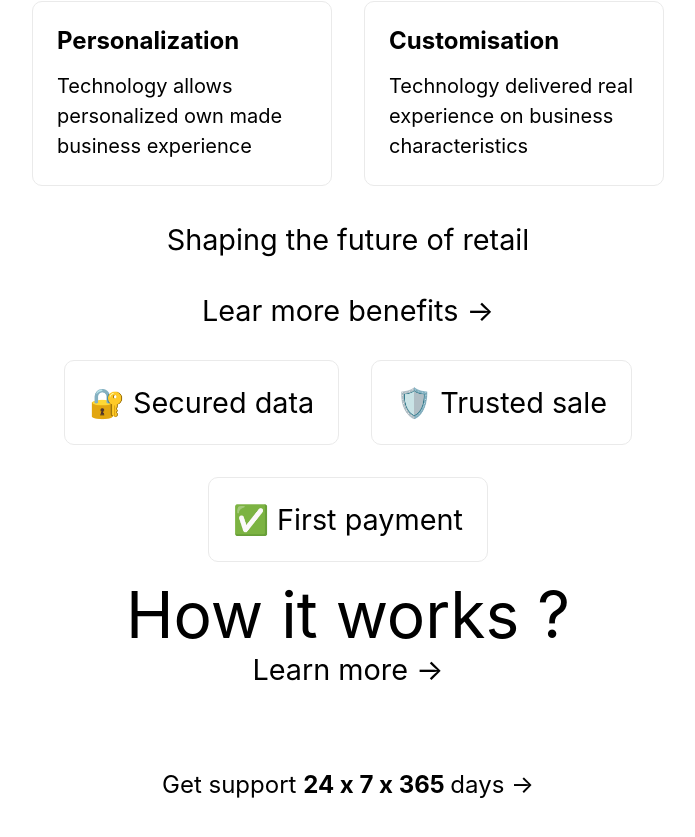
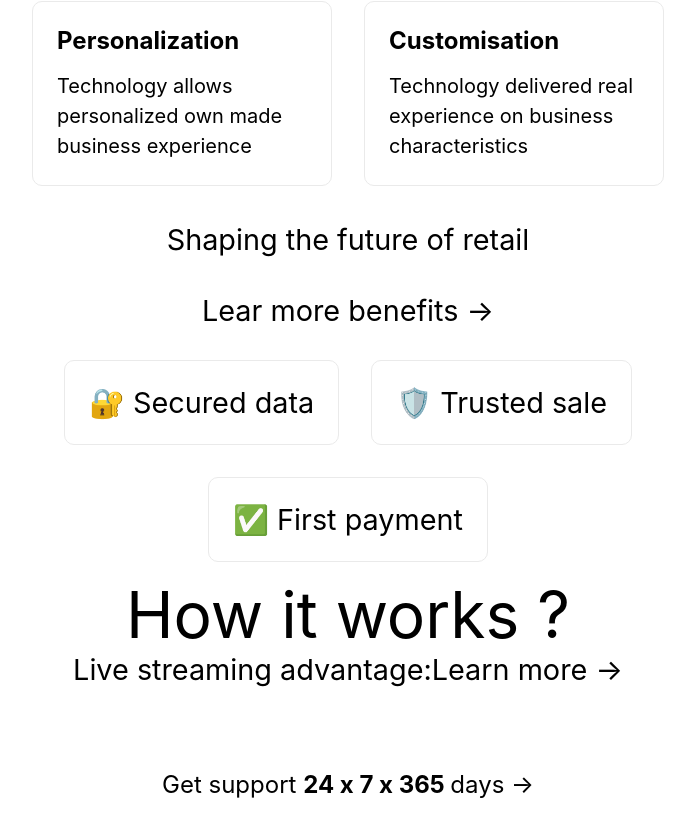
Before and after one commit to rammurmu/next, a Next.js app: page /seller in a window 1280 px wide. Shown: the part 1405-2242 px from the top of the page, without its empty margins (292-987 px from the left). Built offline with nearby package versions, Linux system fonts and the light colour scheme.

Commit message:
Update seller.js

```diff
--- a/pages/seller.js
+++ b/pages/seller.js
@@ -76,7 +76,7 @@ export default function Seller() {
 
 
       <div className={styles.title}>How it works ?</div>
-      <p>Learn more &rarr;</p>
+      <p>Live streaming advantage:Learn more &rarr;</p>
 
       <p className={styles.description}>Get support <b>24 x 7 x 365 </b>days &rarr;</p>
 
```
